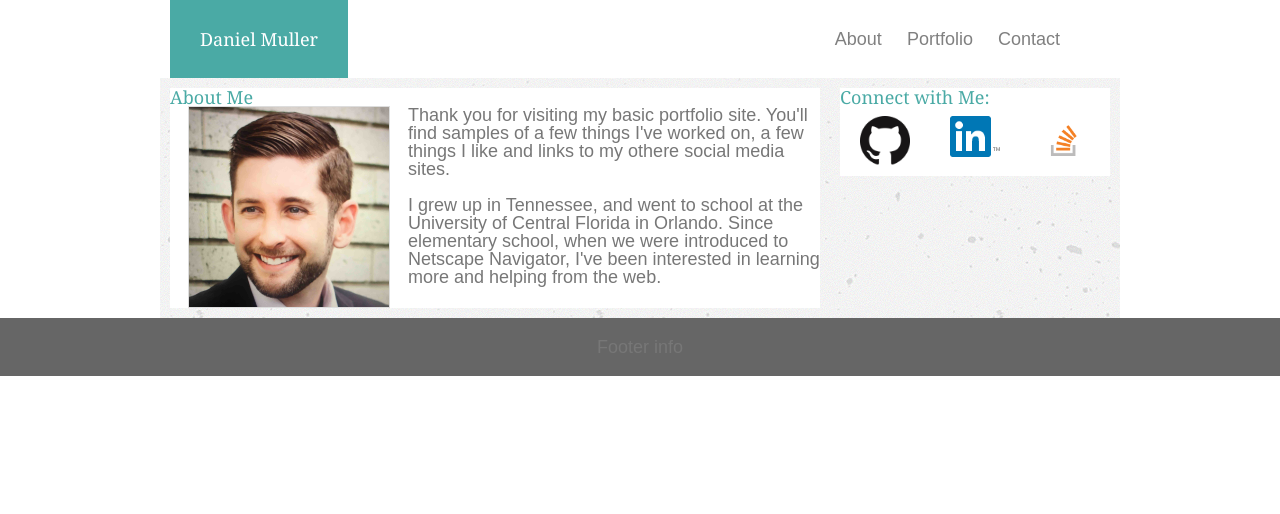
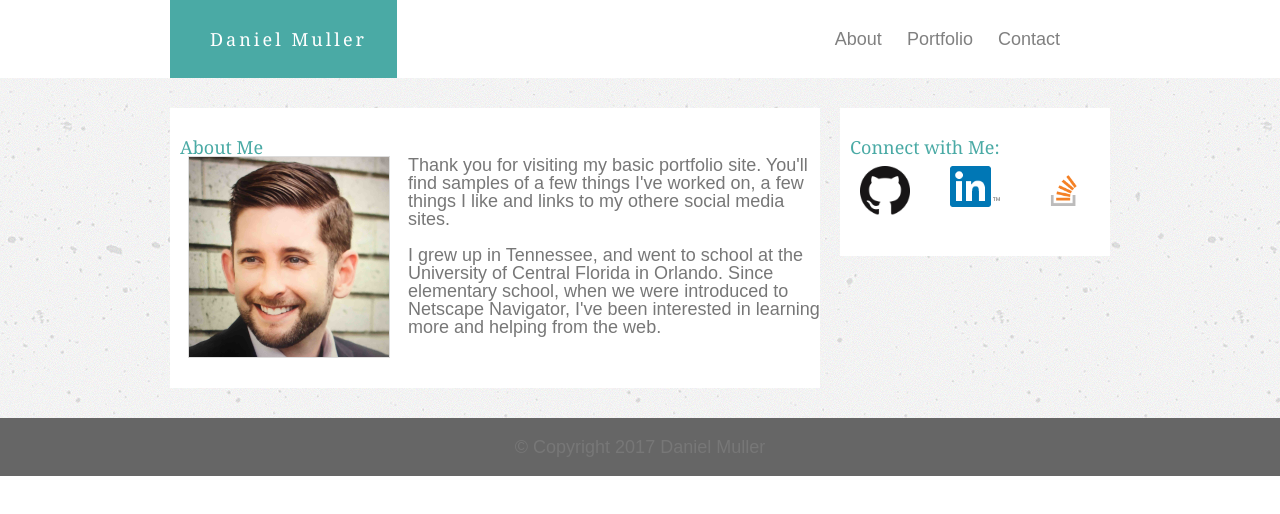
Before and after one commit to drmulr/Basic-Portfolio, a plain HTML site: page index.html in a window 1280 px wide. Drawn offline with Linux system fonts and the light colour scheme.

Commit message:
Spacing and mainContent bg updated

```diff
--- a/assets/css/style.css
+++ b/assets/css/style.css
@@ -6,23 +6,32 @@ body {
 }
 p {
 	color: #777777;
+
 }
 h1, h2, h3, h4 {
 	font-family: 'Georgia', Times, Times New Roman, serif;
 	color: #4aaaa5;
+	margin-left: 10px;
+}
+header {
+	width: 100%
+	margin: auto;
+	clear: both;
+	background-color: ffffff;
+	border: 2px;
+	border-color: #cccccc;
 }
 
 
-#header {
+
+#headerDiv {
 	background-color: #ffffff;
 	width: 960px;
 	clear: both;
 	overflow: auto;
-	border-bottom: 2px;
-	border-color: #cccccc;
 	margin: auto;
 }
-	#name {
+	#nameSquare {
     background-color: #4aaaa5;
     float: left;
     padding: 30px;
@@ -30,6 +39,7 @@ h1, h2, h3, h4 {
 	}
 	#danielMuller {
 		color: white;
+		letter-spacing: 3px;
 
 	}
 	#nav {
@@ -61,6 +71,13 @@ a:active {
     text-decoration: none;
 }
 
+#fullWrap {
+	background-image: url("../images/concrete-texture.png");
+    background-repeat: repeat-x;
+}
+
+
+/*Begin Main Content*/
 
 
 #mainContent {
@@ -78,15 +95,21 @@ a:active {
 		overflow: auto;
 		width: 650px;
 		float: left;
-		margin: 10px;
-
+		margin: 30px 10px 30px 10px;
+		padding-top: 30px;
+		padding-bottom: 30px;
+	}
+	p .bodyText {
+		padding-right:10px;
 	}
 	#connect {
 		background-color: white;
 		overflow: auto;
 		width: 270px;
 		float: right;
-		margin: 10px;
+		margin: 30px 10px 30px 10px;
+		padding-top: 30px;
+		padding-bottom: 30px;
 	}
 
 	.smLogo {
@@ -100,6 +123,7 @@ a:active {
 	margin: auto;
 	text-align: center;
 	padding: 20px;
+	color: #ffffff;
 }
 #headshot {
 	width: 200px;
--- a/index.html
+++ b/index.html
@@ -8,9 +8,9 @@
 <body>
 
 
-
-<div id="header">
-		<div id="name">
+<header>
+<div id="headerDiv">
+		<div id="nameSquare">
 			<h1 id="danielMuller">Daniel Muller</h1>
 		</div>
 		<div id="nav">
@@ -21,18 +21,20 @@
 			</ul>
 		</div>
 </div>
-
+</header>
 
 <!-- End Header Content - Begin Main Body -->
+
+<div id="fullWrap">
 	<section id="mainContent">
 		<div id="aboutMe">
 			<h3>About Me</h3>
 				<img id="headshot" src="assets/images/dmHead.jpg" alt="Photo of me">
-				<p>
+				<p class="bodyText">
 				Thank you for visiting my basic portfolio site. You'll find samples of a few things I've worked on, a few things I like and links to my othere social media sites.
 				</p>
-<br>
-				<p>
+					<br>
+				<p class="bodyText">
 				I grew up in Tennessee, and went to school at the University of Central Florida in Orlando. Since elementary school, when we were introduced to Netscape Navigator, I've been interested in learning more and helping from the web.
 				</p>
 		</div>
@@ -45,11 +47,12 @@
 			</ul>
 		</div>
 	</section>
+</div>
 
 <!-- Begin Footer -->
+
 <section id="footer">
-	<p>Footer info
-	</p>
+	<p>&copy; Copyright 2017 Daniel Muller</p>
 </section>
 
 </body>
```
